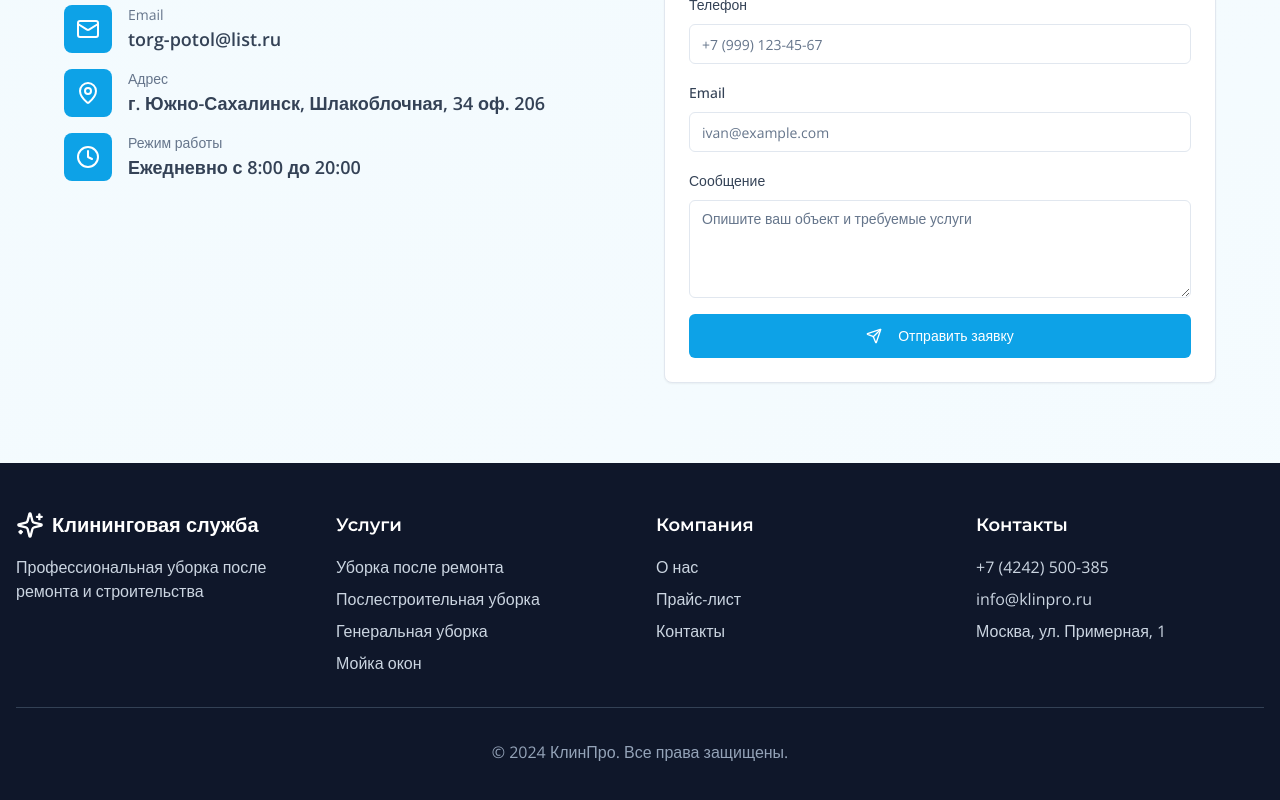
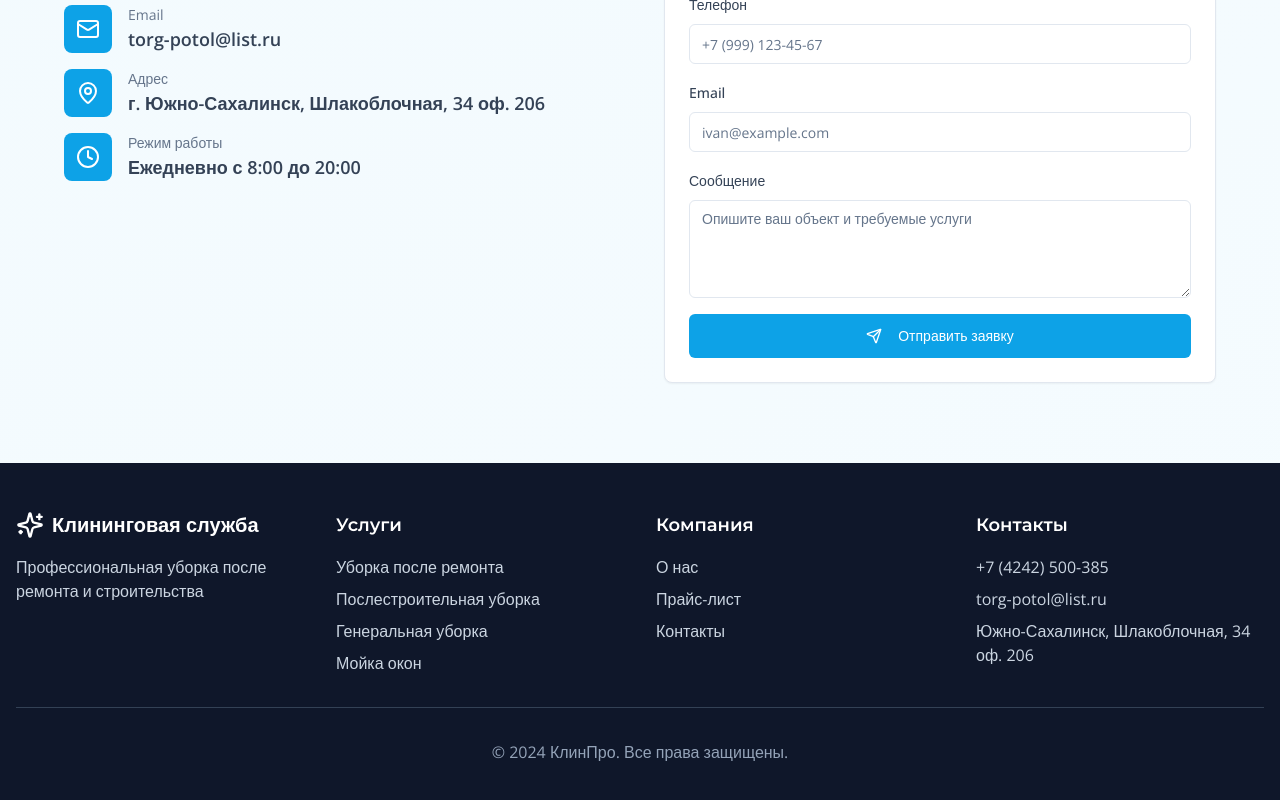
Before and after one commit to pr-poehali-dev/cleaning-services-portal, a React (Vite) app: page / in a window 1280 px wide. Shown: the part 3253-4053 px from the top of the page. Built offline with nearby package versions, Linux system fonts and the light colour scheme.

Commit message:
refactor: Обновлены 2 компонента

```diff
--- a/src/pages/Index.tsx
+++ b/src/pages/Index.tsx
@@ -440,8 +440,8 @@ const Index = () => {
               <h3 className="font-semibold text-lg mb-4">Контакты</h3>
               <ul className="space-y-2 text-slate-300">
                 <li>+7 (4242) 500-385</li>
-                <li>info@klinpro.ru</li>
-                <li>Москва, ул. Примерная, 1</li>
+                <li>torg-potol@list.ru</li>
+                <li>Южно-Сахалинск, Шлакоблочная, 34 оф. 206</li>
               </ul>
             </div>
           </div>
```
